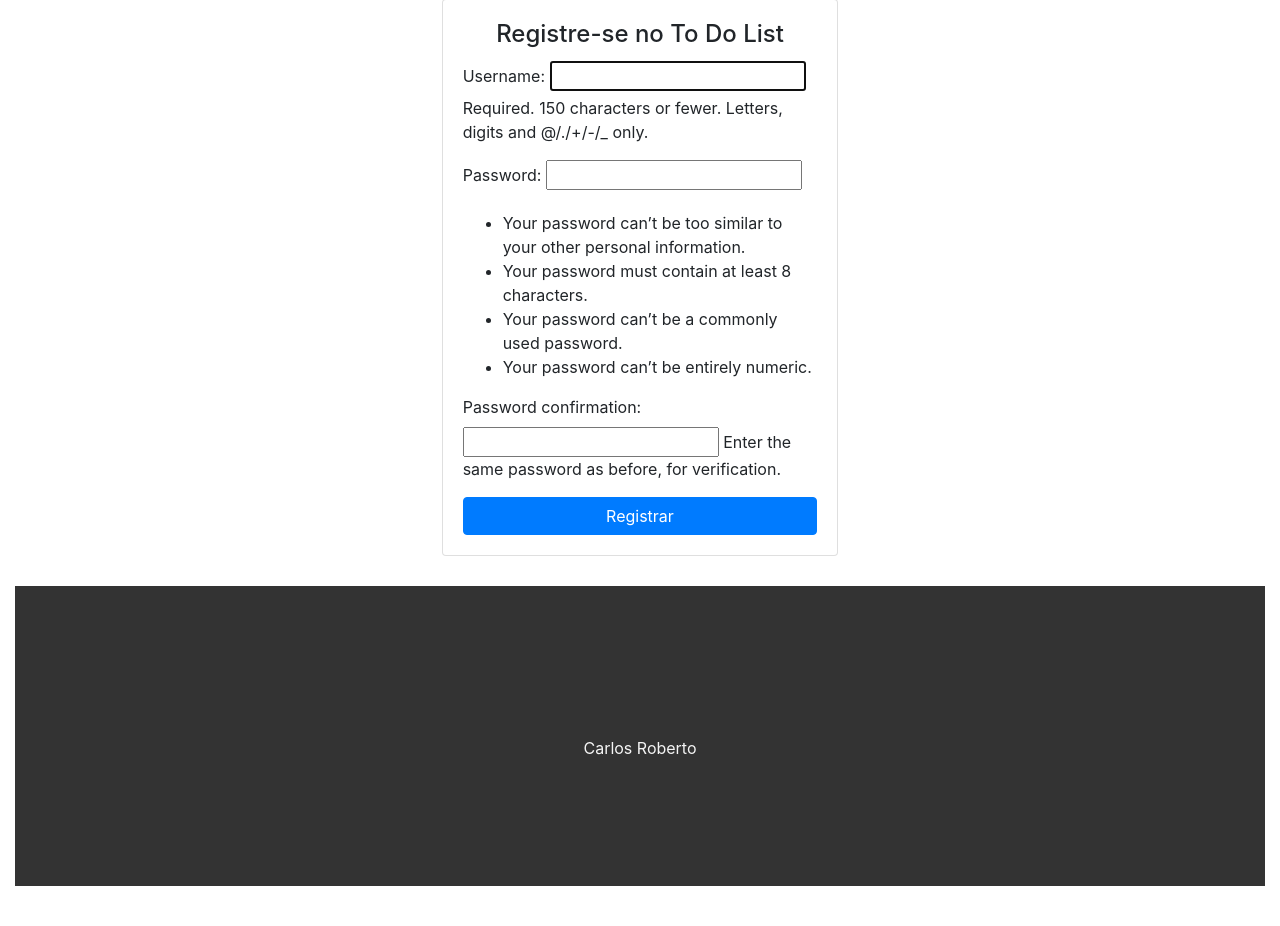
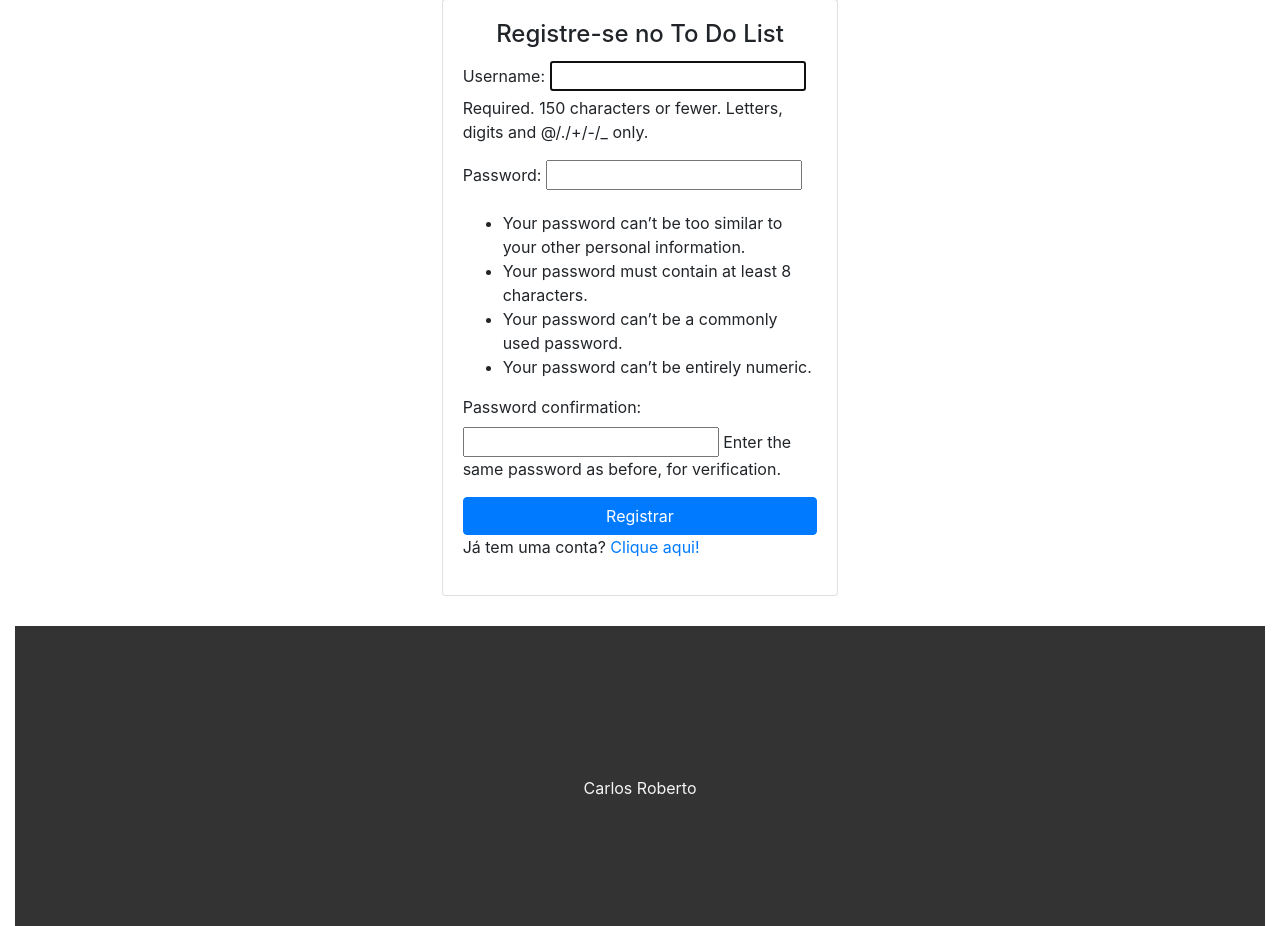
Before and after one commit to carlosrobertosalgueiro/todo-django, a Django app: page /accounts/register/ in a window 1280 px wide. Shown: the part 78-1004 px from the top of the page. Before the commit the page ends 964 px from the top, so only its background shows below. Run offline with Django 4.2, Linux system fonts and the light colour scheme; some libraries are stand-ins or nearby versions.

Commit message:
insert a href enter

```diff
--- a/templates/registration/register.html
+++ b/templates/registration/register.html
@@ -17,6 +17,7 @@
 
                     <button type="submit" class="btn btn-primary btn-block">Registrar</button>
                 </form>
+                <p class="change-form-p">Já tem uma conta? <a href="/accounts/login/">Clique aqui!</a></p>
             </div>
         </div>
     </div>
```
